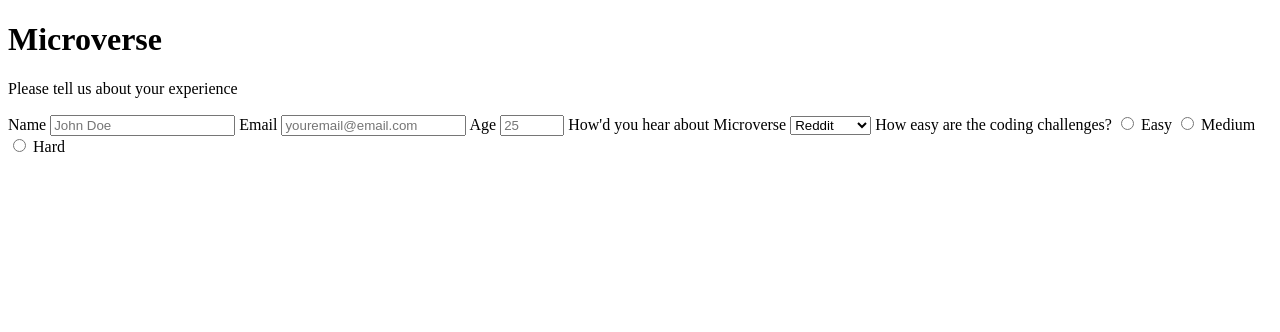
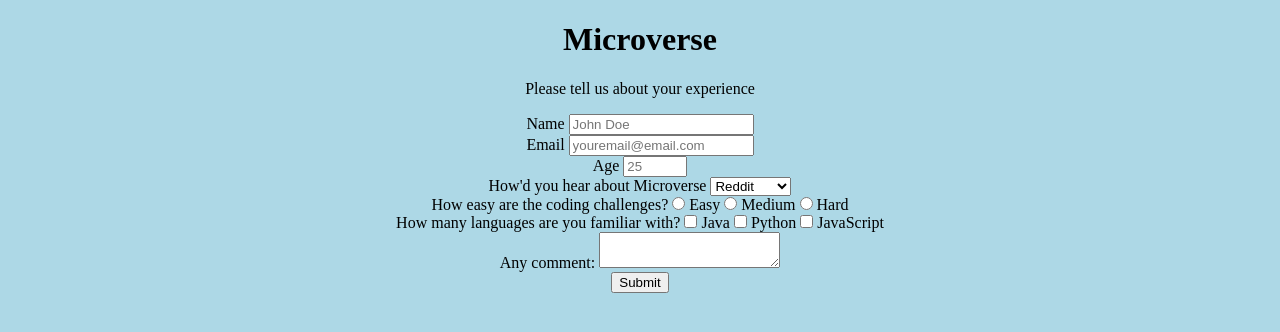
Before and after one commit to ahzia/ziaJanluc, a plain HTML site: page index.html in a window 1280 px wide. Drawn offline with Linux system fonts and the light colour scheme.

Commit message:
Tasks are done

```diff
--- a/css/style.css
+++ b/css/style.css
@@ -0,0 +1,7 @@
+body{
+    background-color: lightblue;
+    text-align: center;
+}
+input{
+    margin:0 auto;
+}
--- a/index.html
+++ b/index.html
@@ -15,35 +15,58 @@
     </div>
 
     <form id="survey-form" action="">
+      <div class="name">
       <label id="name-label" for="name">Name</label>
-      <input placeholder="John Doe" id="name" type="text">
-
+      <input placeholder="John Doe" id="name" required type="text">
+    </div>
+    <div>
       <label id="email-label" for="email">Email</label>
-      <input placeholder="youremail@email.com" id="email" type="email">
-
+      <input placeholder="youremail@email.com" id="email" required type="email">
+    </div>
+    <div>
       <label id="number-label" for="number">Age</label>
       <input placeholder="25" type="number" id="number" min="18" max="150">
+    </div>
+    <div>
+      <label for="dropdown">How'd you hear about Microverse</label>
 
-      <label for="dropdown">How'd you hear about Microverse</label>
       <select id="dropdown" name="" >
         <option value="">Reddit</option>
         <option value="">Facebook</option>
         <option value="">Quora</option>
         <option value="">Other</option>
       </select>
-
-
+    </div>
+      <div>
       <label for="">How easy are the coding challenges?</label>
 
       <input type="radio" id="easy" name="difficulty" value="easy">
-      <label for="">Easy</label>
+      <label for="easy">Easy</label>
 
       <input type="radio" id="medium" name="difficulty" value="medium">
-      <label for="">Medium</label>
+      <label for="medium">Medium</label>
 
       <input type="radio" id="hard" name="difficulty" value="hard">
-      <label for="">Hard</label>
+      <label for="hard">Hard</label>
+    </div>
+    <div>
 
+      <label for="">How many languages are you familiar with?</label>
+
+      <input type="checkbox" id="java" name="languages" value="java">
+      <label for="java">Java</label>
+
+      <input type="checkbox" id="python" name="languages" value="python">
+      <label for="python">Python</label>
+
+      <input type="checkbox" id="js" name="languages" value="javascript">
+      <label for="js">JavaScript</label>
+    </div>
+    <div>
+      <label>Any comment:</label>
+      <textarea ></textarea>
+    </div>
+      <input type="submit" id="submit">
     </form>
     <script  src="js/index.js"></script>
   </body>
```
